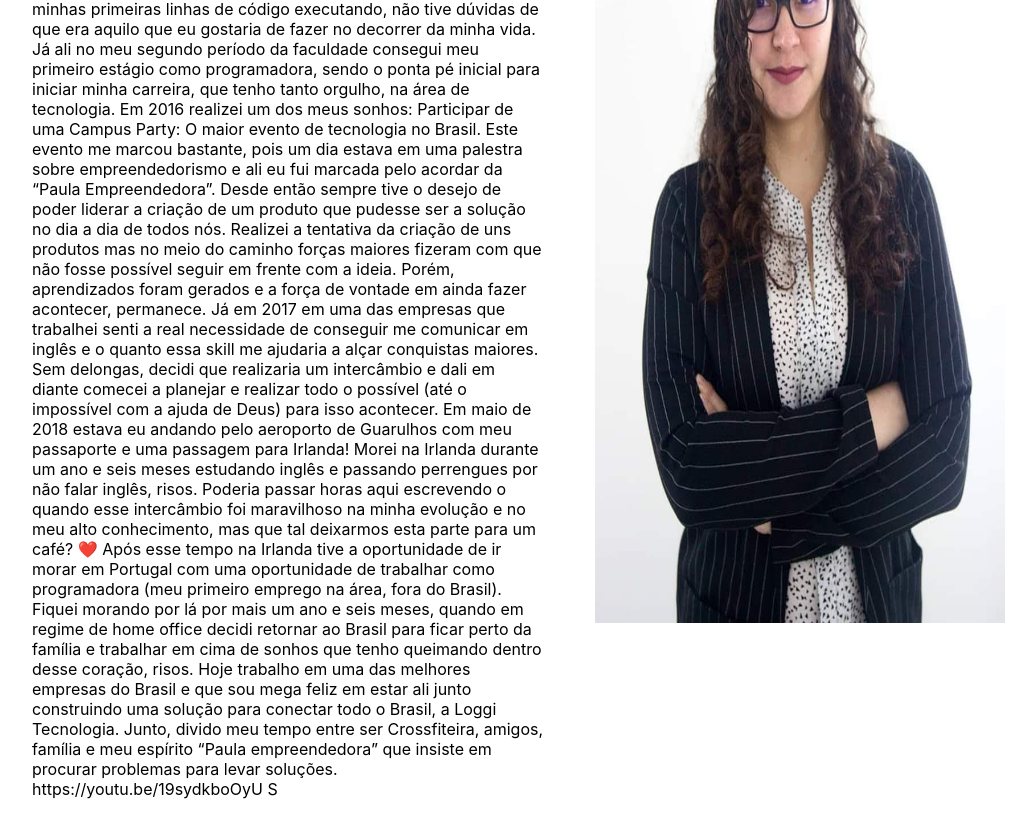
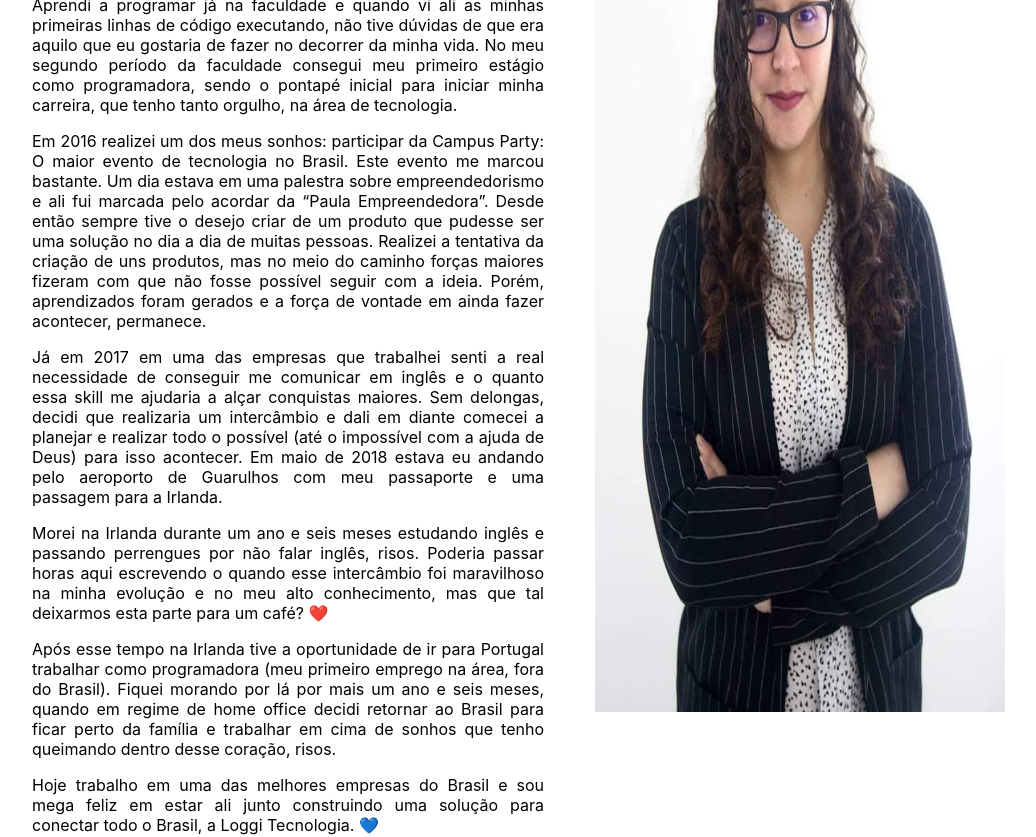
Before and after one commit to PaulaZaidel/PaulaZaidel.github.io, a React (Create React App) app: page / in a window 1280 px wide. Shown: the part 1180-2017 px from the top of the page, without its empty margins (96-1132 px from the left). Built offline with nearby package versions, Linux system fonts and the light colour scheme.

Commit message:
Ajust text

```diff
--- a/src/components/about/index.tsx
+++ b/src/components/about/index.tsx
@@ -12,49 +12,64 @@ const About = () => {
       <style.Main>
         <div className="content">
           <Fade direction="up" cascade>
-            <h1>About Me</h1>
+            <h1>Sobre mim</h1>
           </Fade>
           <p>
-            Quem é Paula Zaidel Sou formada em Sistemas de Informação desde 2017
-            e apaixonada pela tecnologia desde que me lembro por gente, risos.
+            Sou formada em Sistemas de Informação desde 2017 e apaixonada pela
+            tecnologia desde que me lembro por gente, risos.
+          </p>
+          <p>
             Aprendi a programar já na faculdade e quando vi ali as minhas
             primeiras linhas de código executando, não tive dúvidas de que era
-            aquilo que eu gostaria de fazer no decorrer da minha vida. Já ali no
-            meu segundo período da faculdade consegui meu primeiro estágio como
-            programadora, sendo o ponta pé inicial para iniciar minha carreira,
-            que tenho tanto orgulho, na área de tecnologia. Em 2016 realizei um
-            dos meus sonhos: Participar de uma Campus Party: O maior evento de
-            tecnologia no Brasil. Este evento me marcou bastante, pois um dia
-            estava em uma palestra sobre empreendedorismo e ali eu fui marcada
-            pelo acordar da “Paula Empreendedora”. Desde então sempre tive o
-            desejo de poder liderar a criação de um produto que pudesse ser a
-            solução no dia a dia de todos nós. Realizei a tentativa da criação
-            de uns produtos mas no meio do caminho forças maiores fizeram com
-            que não fosse possível seguir em frente com a ideia. Porém,
-            aprendizados foram gerados e a força de vontade em ainda fazer
-            acontecer, permanece. Já em 2017 em uma das empresas que trabalhei
-            senti a real necessidade de conseguir me comunicar em inglês e o
-            quanto essa skill me ajudaria a alçar conquistas maiores. Sem
-            delongas, decidi que realizaria um intercâmbio e dali em diante
-            comecei a planejar e realizar todo o possível (até o impossível com
-            a ajuda de Deus) para isso acontecer. Em maio de 2018 estava eu
-            andando pelo aeroporto de Guarulhos com meu passaporte e uma
-            passagem para Irlanda! Morei na Irlanda durante um ano e seis meses
-            estudando inglês e passando perrengues por não falar inglês, risos.
-            Poderia passar horas aqui escrevendo o quando esse intercâmbio foi
-            maravilhoso na minha evolução e no meu alto conhecimento, mas que
-            tal deixarmos esta parte para um café? ❤️ Após esse tempo na Irlanda
-            tive a oportunidade de ir morar em Portugal com uma oportunidade de
+            aquilo que eu gostaria de fazer no decorrer da minha vida. No meu
+            segundo período da faculdade consegui meu primeiro estágio como
+            programadora, sendo o pontapé inicial para iniciar minha carreira,
+            que tenho tanto orgulho, na área de tecnologia.
+          </p>
+          <p>
+            Em 2016 realizei um dos meus sonhos: participar da Campus Party: O
+            maior evento de tecnologia no Brasil. Este evento me marcou
+            bastante. Um dia estava em uma palestra sobre empreendedorismo e ali
+            fui marcada pelo acordar da “Paula Empreendedora”. Desde então
+            sempre tive o desejo criar de um produto que pudesse ser uma solução
+            no dia a dia de muitas pessoas. Realizei a tentativa da criação de
+            uns produtos, mas no meio do caminho forças maiores fizeram com que
+            não fosse possível seguir com a ideia. Porém, aprendizados foram
+            gerados e a força de vontade em ainda fazer acontecer, permanece.
+          </p>
+          <p>
+            Já em 2017 em uma das empresas que trabalhei senti a real
+            necessidade de conseguir me comunicar em inglês e o quanto essa
+            skill me ajudaria a alçar conquistas maiores. Sem delongas, decidi
+            que realizaria um intercâmbio e dali em diante comecei a planejar e
+            realizar todo o possível (até o impossível com a ajuda de Deus) para
+            isso acontecer. Em maio de 2018 estava eu andando pelo aeroporto de
+            Guarulhos com meu passaporte e uma passagem para a Irlanda.
+          </p>
+          <p>
+            Morei na Irlanda durante um ano e seis meses estudando inglês e
+            passando perrengues por não falar inglês, risos. Poderia passar
+            horas aqui escrevendo o quando esse intercâmbio foi maravilhoso na
+            minha evolução e no meu alto conhecimento, mas que tal deixarmos
+            esta parte para um café? ❤️
+          </p>
+          <p>
+            Após esse tempo na Irlanda tive a oportunidade de ir para Portugal
             trabalhar como programadora (meu primeiro emprego na área, fora do
             Brasil). Fiquei morando por lá por mais um ano e seis meses, quando
             em regime de home office decidi retornar ao Brasil para ficar perto
             da família e trabalhar em cima de sonhos que tenho queimando dentro
-            desse coração, risos. Hoje trabalho em uma das melhores empresas do
-            Brasil e que sou mega feliz em estar ali junto construindo uma
-            solução para conectar todo o Brasil, a Loggi Tecnologia. Junto,
-            divido meu tempo entre ser Crossfiteira, amigos, família e meu
-            espírito “Paula empreendedora” que insiste em procurar problemas
-            para levar soluções. https://youtu.be/19sydkboOyU S
+            desse coração, risos.
+          </p>
+          <p>
+            Hoje trabalho em uma das melhores empresas do Brasil e sou mega
+            feliz em estar ali junto construindo uma solução para conectar todo
+            o Brasil, a Loggi Tecnologia. 💙
+          </p>
+          <p>
+            Junto, divido meu tempo entre ser crossfiteira, meus amigos, minha
+            família e meu espírito “Paula empreendedora” que insiste em procurar
+            problemas para levar soluções.
           </p>
         </div>
         <div className="image-wrapper">
--- a/src/components/about/styles.ts
+++ b/src/components/about/styles.ts
@@ -35,6 +35,7 @@ export const Main = styled.div`
       }
     }
     p {
+      text-align: justify;
       @include media(">=tablet", "<desktop") {
         text-align: center;
       }
@@ -76,3 +77,8 @@ export const Main = styled.div`
     }
   }
 `;
+
+export const MainSe = styled.div`
+  display: flex;
+  flex-direction: row;
+`;
```
